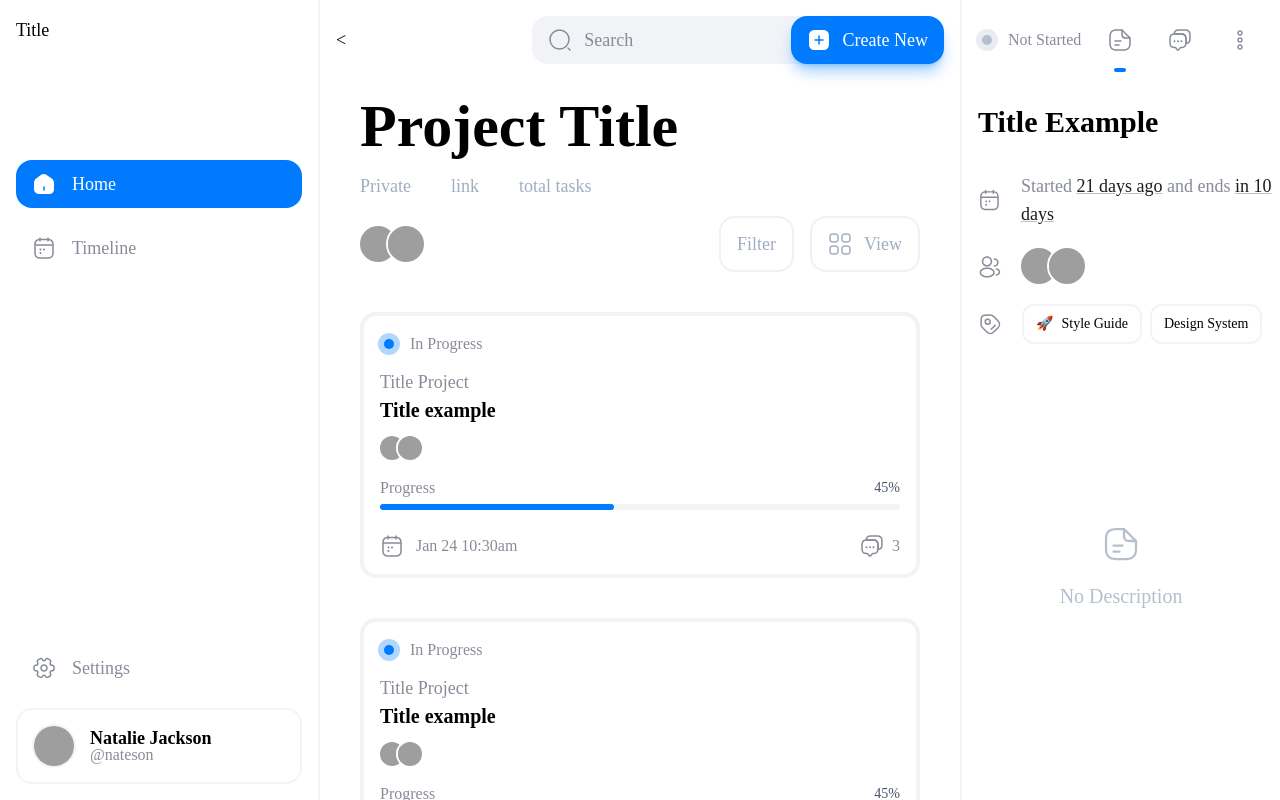
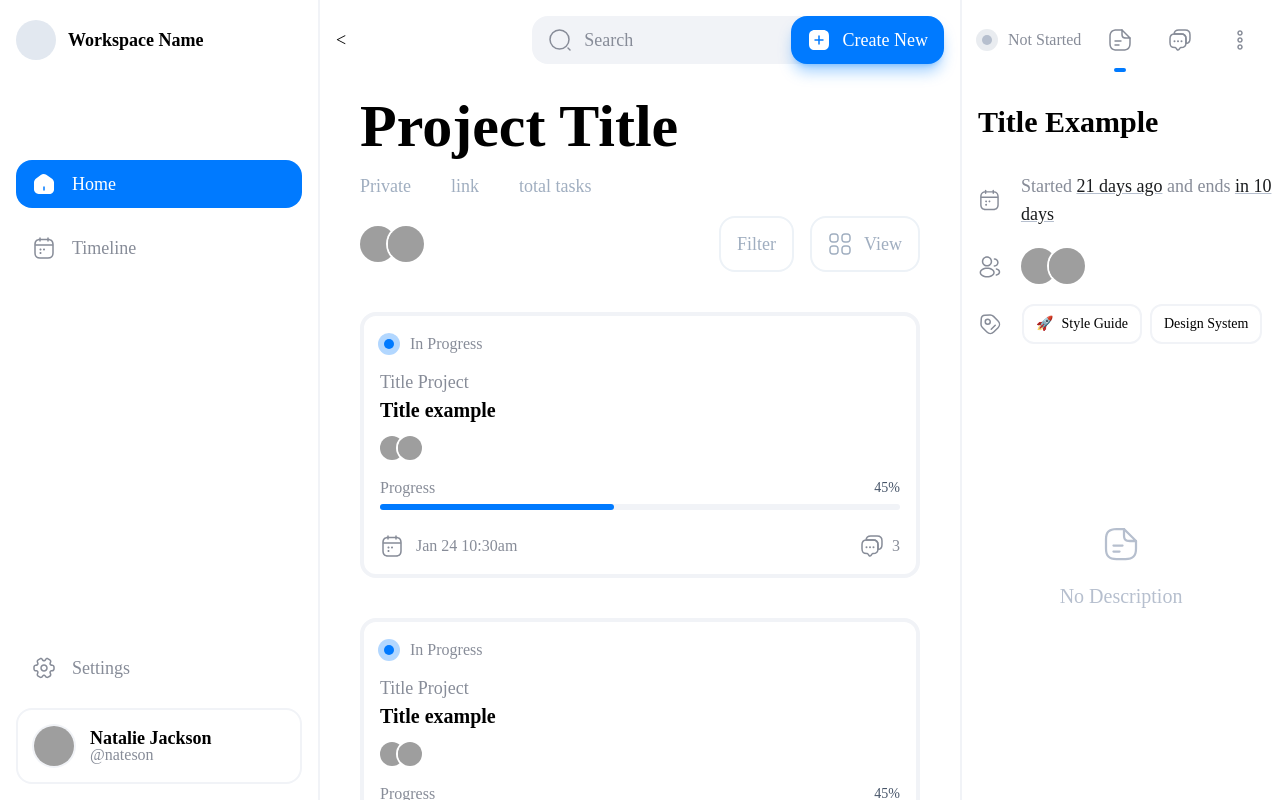
Before and after one commit to gochelias/tasklab, a Next.js app in the folder apps/web/: page / in a window 1280 px wide. Built offline with nearby package versions, Linux system fonts and the light colour scheme; grey boxes are pictures that could not be loaded.

Commit message:
feat(web): dropdown menu to switch between workspaces

```diff
--- a/apps/web/src/components/sidebar/Sidebar.tsx
+++ b/apps/web/src/components/sidebar/Sidebar.tsx
@@ -2,12 +2,15 @@ import { Home } from './Home';
 import { Timeline } from './Timeline';
 import { Settings } from './Settings';
 import { User } from './User';
+import { Workspace } from './Workspace';
 
 export const Sidebar = () => (
 	<div className="border-300-light dark:border-300-dark flex h-screen select-none flex-col justify-between border-r-2">
 		<div>
-			<div className=" h-20 space-y-4 p-4">Title</div>
-			<div className="mt-20 space-y-4 px-4">
+			<div>
+				<Workspace />
+			</div>
+			<div className="z-0 mt-20 space-y-4 px-4">
 				<Home href="/" />
 				<Timeline href="/timeline" />
 			</div>
--- /dev/null
+++ b/apps/web/src/components/sidebar/Workspace.tsx
@@ -0,0 +1,53 @@
+import { Menu } from '@headlessui/react';
+
+export const Workspace = () => (
+	<>
+		<Menu as="div" className="relative z-50">
+			<Menu.Button className=" flex h-20 w-full items-center px-4 font-semibold">
+				<div className="bg relative mr-3 h-10 w-10 rounded-full bg-slate-200"></div>
+				<p className="h-7 w-48 overflow-hidden truncate text-left">
+					Workspace Name
+				</p>
+			</Menu.Button>
+			<Menu.Items className="absolute -m-4 mx-4 w-72 space-y-2 rounded-3xl bg-white p-2 shadow-xl shadow-slate-300">
+				<Menu.Item>
+					{({ active }: any) => (
+						<button
+							className={`${active} flex w-full items-center space-x-2 rounded-2xl bg-blue-500 px-4 py-3 text-white`}
+						>
+							<div className="bg relative mr-3 h-10 w-10 rounded-full bg-slate-200"></div>
+							<p className="h-7 w-48 overflow-hidden truncate text-left font-semibold">
+								Workspace Name
+							</p>
+						</button>
+					)}
+				</Menu.Item>
+				<Menu.Item>
+					{({ active }: any) => (
+						<button
+							className={`${
+								active && 'bg-slate-100'
+							} flex w-full items-center space-x-2 rounded-2xl px-4 py-3`}
+						>
+							<div className="bg relative mr-3 h-10 w-10 rounded-full bg-slate-200"></div>
+							<p className="h-7 w-48 overflow-hidden truncate text-left font-semibold">
+								Workspace Name
+							</p>
+						</button>
+					)}
+				</Menu.Item>
+				<Menu.Item>
+					{({ active }: any) => (
+						<button
+							className={`${
+								active && 'bg-slate-100'
+							} flex w-full items-center justify-center space-x-2 rounded-2xl border-2 border-slate-100 px-4 py-3 text-blue-500`}
+						>
+							Create workspace
+						</button>
+					)}
+				</Menu.Item>
+			</Menu.Items>
+		</Menu>
+	</>
+);
--- a/apps/web/src/styles/globals.css
+++ b/apps/web/src/styles/globals.css
@@ -15,7 +15,7 @@
 		transition-all
 		duration-200
 		ease-linear
-		dark:bg-black
+		dark:bg-[#171923]
 		dark:text-white;
 	}
 }
```
